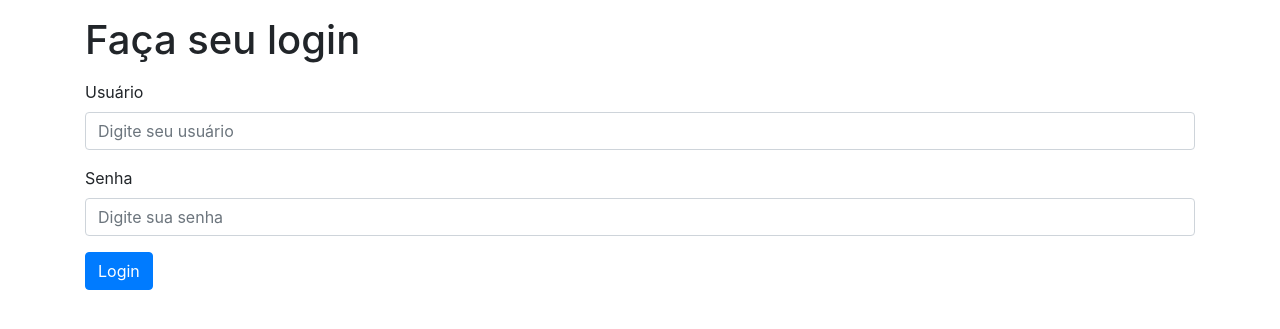
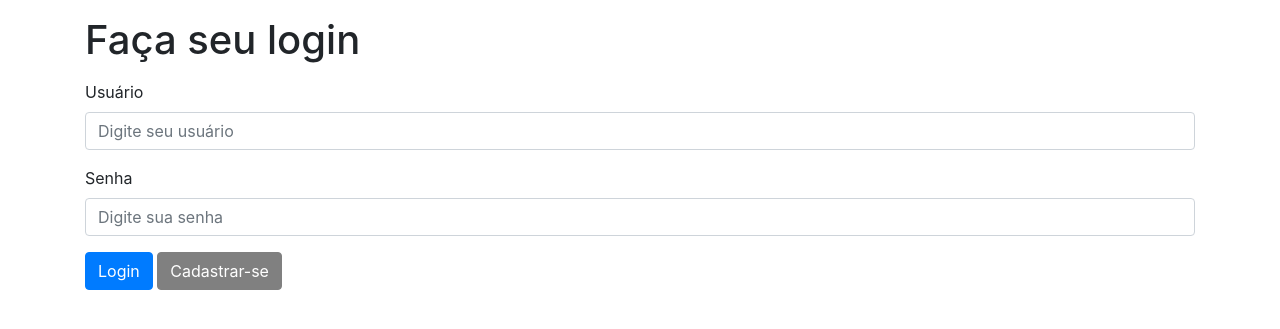
Before and after one commit to theossalmeida/FluxoDeCaixa, a Django app: page /accounts/ in a window 1280 px wide. Shown: the part 56-385 px from the top of the page. Run offline with Django 4.2, Linux system fonts and the light colour scheme; some libraries are stand-ins or nearby versions.

Commit message:
Final v1

```diff
--- a/accounts/templates/accounts/login.html
+++ b/accounts/templates/accounts/login.html
@@ -11,16 +11,21 @@
     {% csrf_token %}
     <div class="form-group">
       <label>Usuário</label>
-      <input type="text" name="usuario" value="{{request.POST.usuario}}" class="form-control" placeholder="Digite seu usuário">
+      <input type="text" name="usuario" value="{{request.POST.usuario}}"
+      class="form-control" placeholder="Digite seu usuário">
     </div>
     <div class="form-group">
       <label>Senha</label>
-      <input type="password" name="senha" class="form-control" placeholder="Digite sua senha">
+      <input type="password" name="senha" class="form-control"
+      placeholder="Digite sua senha">
     </div>
-      <!-- <a href="{% url 'register' %}"">Clique aqui para se cadastrar</a> -->
-    <!-- <br><br> -->
+    <div>
       <button type="submit" class="btn btn-primary">Login</button>
-  </form>
+      <button type="submit" class="btn btn-primary"
+      style="background-color: gray; border-color: gray; !important">
+      <a href="{% url 'register' %}" class="botao">Cadastrar-se</a></button>
+    </div>
+    </form>
 
 {% else %}
 <p>
--- a/accounts/templates/accounts/register.html
+++ b/accounts/templates/accounts/register.html
@@ -31,6 +31,10 @@
        <label>Confirme sua senha</label>
        <input type="password" name="senha2" class="form-control" placeholder="Digite novamente sua senha">
     </div>
+    <div class="form-group">
+      <label>Digite o código da sua empresa:</label>
+      <input type="text" name="codigo" class="form-control" placeholder="Digite o código da sua empresa">
+   </div>
     <button type="submit" class="btn btn-primary">Cadastrar-me</button>
   </form>
 
--- a/accounts/views.py
+++ b/accounts/views.py
@@ -34,12 +34,17 @@ def register(request):
     if request.method != 'POST':
         return render(request, 'accounts/register.html')
 
+    lista_codigos_empresas = {
+        '1178': 'Picoleve',
+    }
+
     nome = request.POST.get('nome')
     sobrenome = request.POST.get('sobrenome')
     email = request.POST.get('email')
     usuario = request.POST.get('usuario')
     senha = request.POST.get('senha')
     senha2 = request.POST.get('senha2')
+    codigo = request.POST.get('codigo')
 
     if not nome or not email or not usuario or not senha or not senha2:
         print(nome, email, usuario, senha, senha2)
@@ -51,6 +56,10 @@ def register(request):
 
     except:
         messages.error(request, 'Email inválido.')
+        return render(request, 'accounts/register.html')
+
+    if codigo not in lista_codigos_empresas:
+        messages.error(request, 'Código não pertence a nenhuma empresa cadastrada.')
         return render(request, 'accounts/register.html')
 
     if len(senha) <= 6:
--- a/razao/models.py
+++ b/razao/models.py
@@ -23,6 +23,7 @@ class Lancamento(models.Model):
     data = models.DateTimeField(default=timezone.now)
     descricao = models.TextField(blank=True)
     tipo = models.ForeignKey(Tipo, on_delete=models.DO_NOTHING)
+    empresa = models.CharField(max_length=50, default='Sem empresa')
 
     def __str__(self):
         return self.nome
--- a/templates/parciais/_head.html
+++ b/templates/parciais/_head.html
@@ -3,6 +3,10 @@
 <meta name="viewport" content="width=device-width, initial-scale=1, shrink-to-fit=no">
 <meta name="description" content="">
 <meta name="author" content="">
-
 <!-- Bootstrap core CSS -->
 <link href="{% static 'vendor/bootstrap/css/bootstrap.min.css'%}" rel="stylesheet">
+<style>
+    .botao {
+        color: white;
+    }
+</style>
```
Also changed, not shown: db.sqlite3, razao/migrations/0002_lancamento_empresa.py (added).
